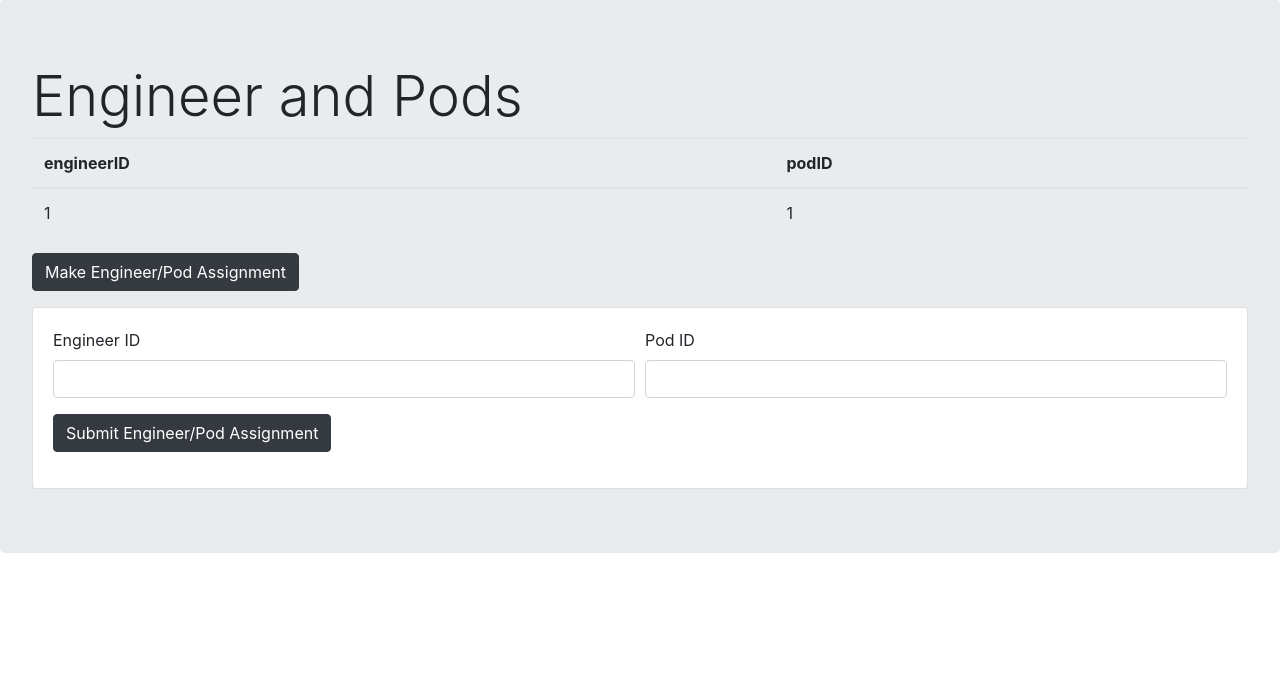
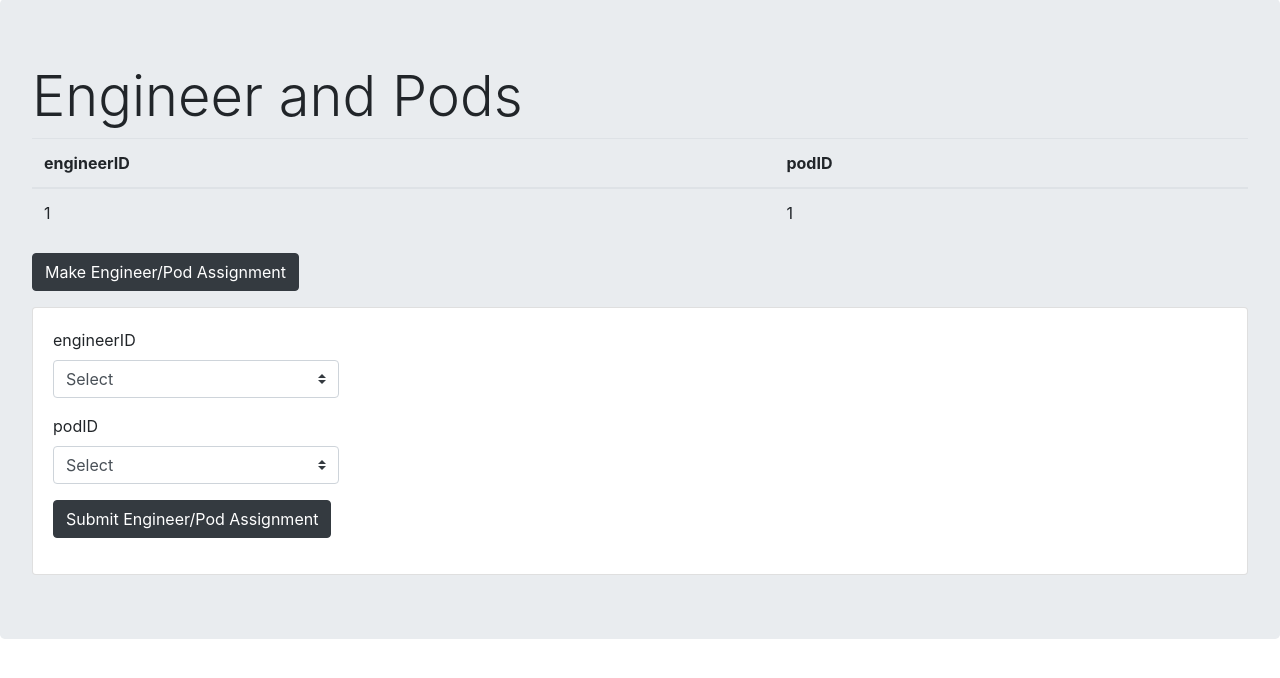
Before and after one commit to davidchunholee/Project-Oregon, a Flask app: page /engineer_pods.html in a window 1280 px wide, after a click on "Make Engineer/Pod Assignment". Shown: the part 57-735 px from the top of the page. Run offline with Flask 2, Linux system fonts and the light colour scheme; tables that the repository leaves empty or names only in its code hold one stand-in row (values such as "Sample post"); data that the repository does not hold is empty; some libraries are stand-ins or nearby versions.

Commit message:
Update UI for eng_pods; selection instead of manual entry
Update M:M table so selection is based off of current IDs so does not allow room for entering podID or engineerID that does not exist

```diff
--- a/app.py
+++ b/app.py
@@ -18,6 +18,7 @@
         db_connection = connect_to_database()
         result = execute_query(db_connection, query).fetchall()
         print(f"All Customers in DB: {result}")
+
         query = 'SELECT * FROM Transport_Pods'
         db_connection = connect_to_database()
         result = execute_query(db_connection, query).fetchall()
@@ -50,6 +51,7 @@
                                     data = (firstName, lastName, currentPod, destination)
                                     execute_query(db_connection, customer_query, data)
                                     return redirect(url_for('ticket_response'))
+        # needs error handling
         print("error - add more pods")
 
     else:
@@ -68,9 +70,16 @@
     if request.method == 'GET':
         db_connection = connect_to_database()
         query = "SELECT engineerID, podID FROM Engineer_Pods;"
+        podquery = "SELECT * FROM Transport_Pods;"
+        engquery = "SELECT * FROM Service_Engineers;"
+
         result = execute_query(db_connection, query).fetchall()
         print(f"All Engineer_Pods in DB: {result}")
-        return render_template('engineer_pods.html', rows=result)
+        podresult = execute_query(db_connection, podquery).fetchall()
+        print(f"All Pods in DB: {podresult}")
+        engresult = execute_query(db_connection, engquery).fetchall()
+        print(f"All Engineers in DB: {engresult}")
+        return render_template('engineer_pods.html', rows=result,podresults=podresult, engresults = engresult)
 
     if request.method == 'POST':
         engineerID = request.form['engineerID']
--- a/templates/engineer_pods.html
+++ b/templates/engineer_pods.html
@@ -57,21 +57,31 @@
 		  <div class="collapse" id="addEngineerPod">
 			<div class="card card-body">
 				<form id="addEngineerPod" action="/engineer_pods.html" method="POST" style="display: inline">
-
-						<div class="form-row">
-							<div class="col-md-6 mb-3">
-								<label for="validationDefault05">Engineer ID</label> <input class="form-control" id="validationDefault05" required="true" type="text" name="engineerID">
-							</div>
-							<div class="col-md-6 mb-3">
-								<label for="validationDefault06">Pod ID</label> <input class="form-control" id="validationDefault06" required="true" type="text" name="podID">
-							</div>
+					<div class="form-row">
+						<div class="col-md-3 mb-3">
+							<label for="validationDefault05">engineerID</label> <select class="custom-select" id="validationDefault05" required="true" name="engineerID">
+								<option disabled selected value="">Select</option>
+								{% for engineer in engresults %}
+									<option>{{engineer[0]}}</option>
+								{% endfor %}
+							</select>
 						</div>
+					</div>
+					<div class="form-row">
+						<div class="col-md-3 mb-3">
+							<label for="validationDefault06">podID</label> <select class="custom-select" id="validationDefault06" required="true" name="podID">
+								<option disabled selected value="">Select</option>
+								{% for pod in podresults %}
+									<option>{{pod[0]}}</option>
+								{% endfor %}
+							</select>
+						</div>
+					</div>
 						<div class="form-group">
 							<div class="form-check"> </div>
 							<input type="submit" class ="btn btn-primary btn-dark" value="Submit Engineer/Pod Assignment">
 						</div>
 					</form>
-
 			</div>
 		  </div>
 	</div>
```
